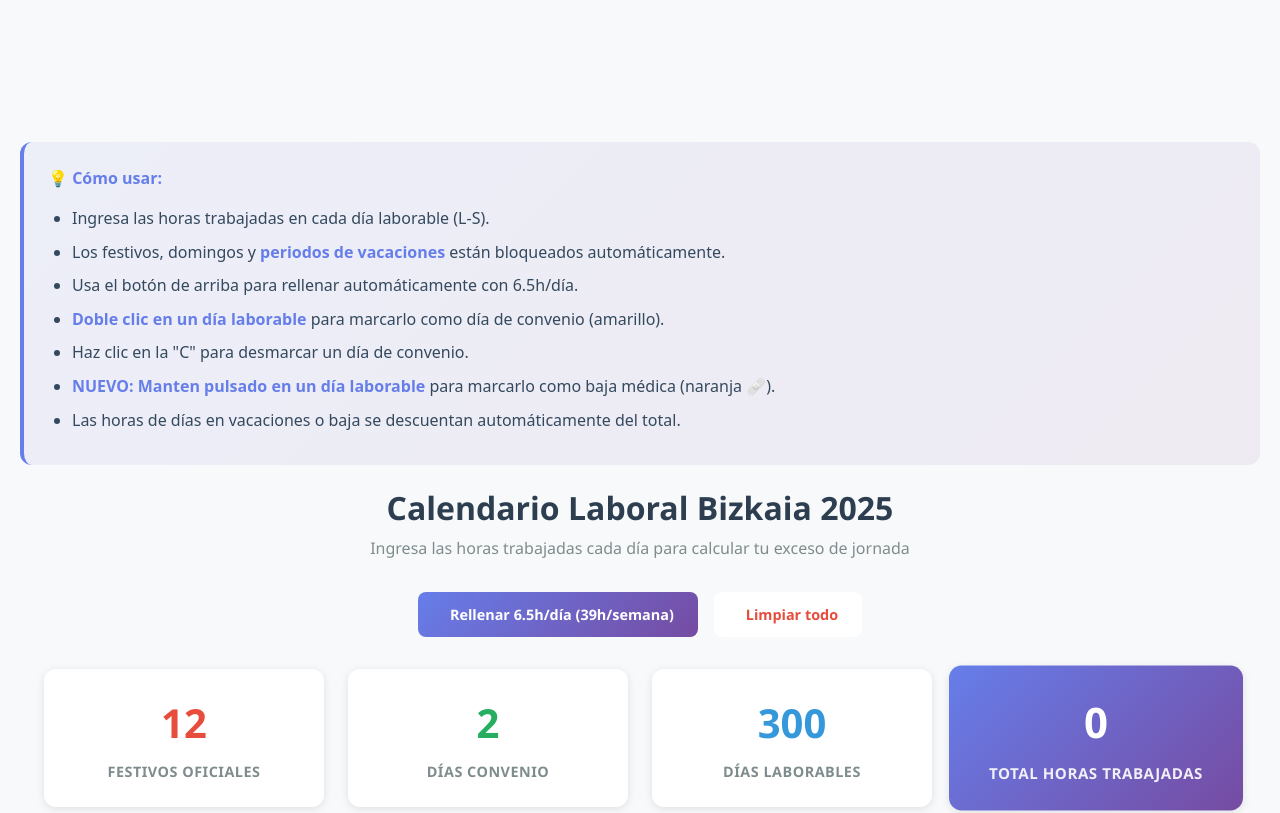
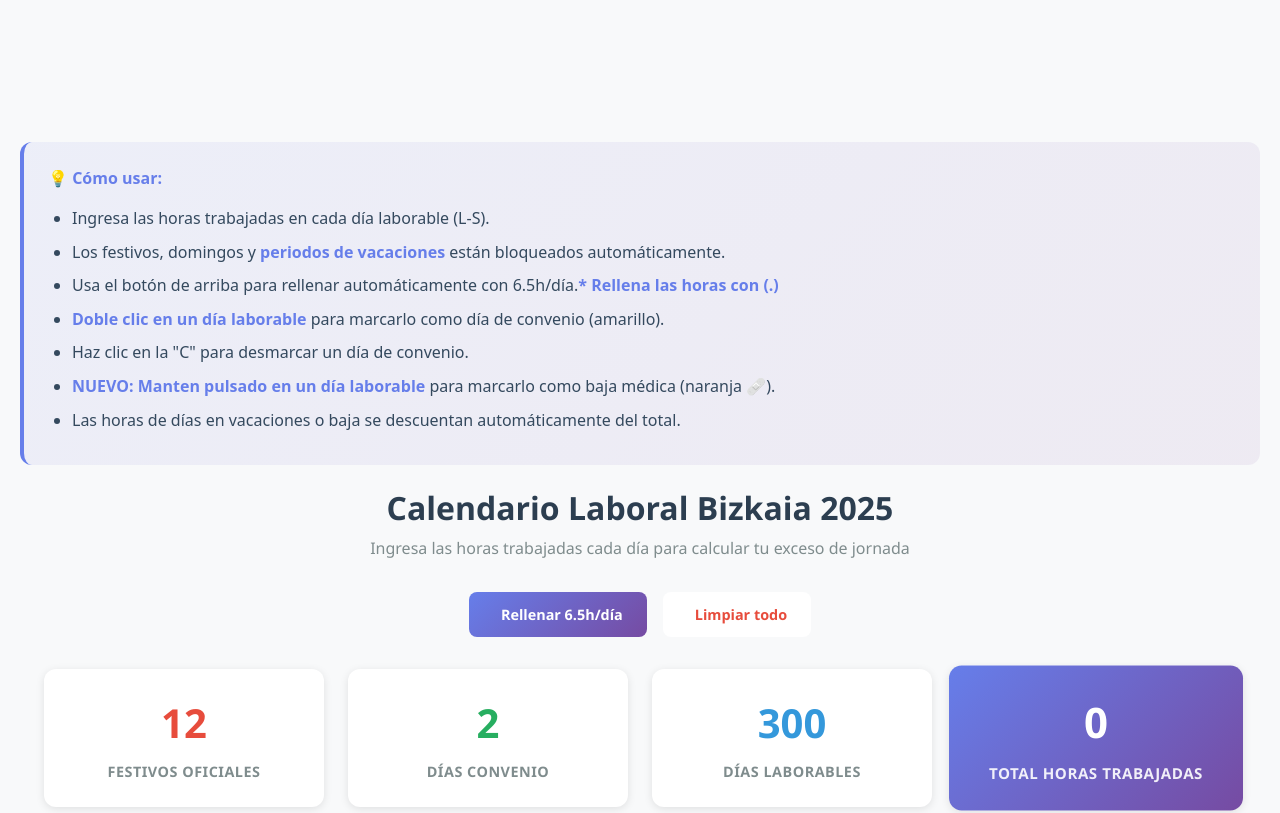
Before and after one commit to eki32/ConveX, an Angular app in the folder frontend/: page /calendario in a window 1280 px wide. Shown: the top 813 px of the page. Built offline with nearby package versions, Linux system fonts and the light colour scheme.

Commit message:
modifico informacion de uso

```diff
--- a/frontend/src/app/components/calendario/calendario.html
+++ b/frontend/src/app/components/calendario/calendario.html
@@ -3,7 +3,7 @@
     <ul>
       <li>Ingresa las horas trabajadas en cada día laborable (L-S).</li>
       <li>Los festivos, domingos y <strong>periodos de vacaciones</strong> están bloqueados automáticamente.</li>
-      <li>Usa el botón de arriba para rellenar automáticamente con 6.5h/día.</li>
+      <li>Usa el botón de arriba para rellenar automáticamente con 6.5h/día.<strong>* Rellena las horas con (.)</strong></li>
       <li><strong>Doble clic en un día laborable</strong> para marcarlo como día de convenio (amarillo).</li>
       <li>Haz clic en la "C" para desmarcar un día de convenio.</li>
       <li><strong>NUEVO: Manten pulsado en un día laborable</strong> para marcarlo como baja médica (naranja 🩹).</li>
@@ -21,7 +21,7 @@
   <div class="acciones-rapidas">
     <button class="btn btn-primary" (click)="rellenarJornadaEstandar(6.5)">
       <i class="bi bi-lightning-fill"></i>
-      Rellenar 6.5h/día (39h/semana)
+      Rellenar 6.5h/día
     </button>
     <button class="btn btn-outline-danger" (click)="limpiarHoras()">
       <i class="bi bi-trash"></i>
```
